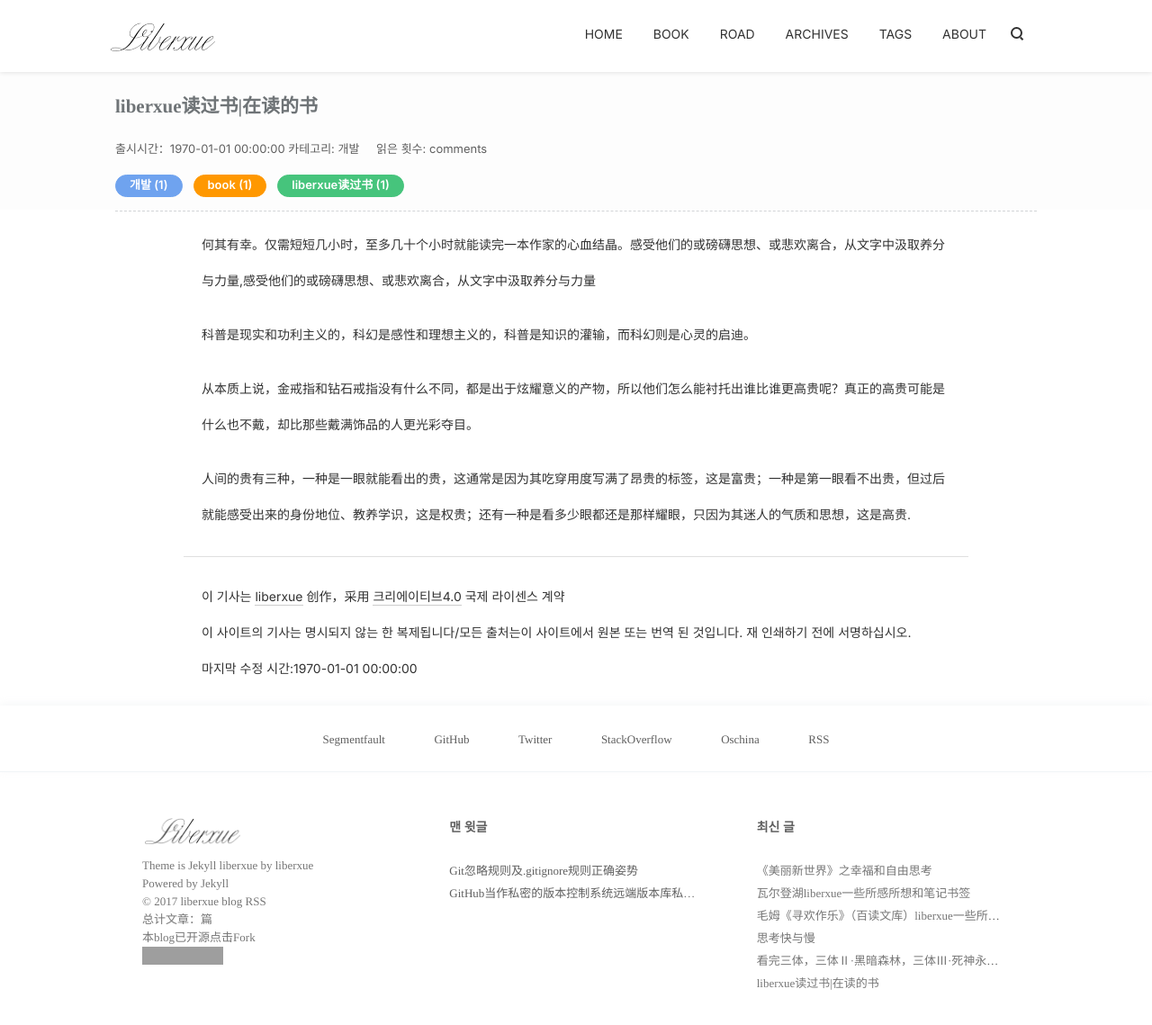
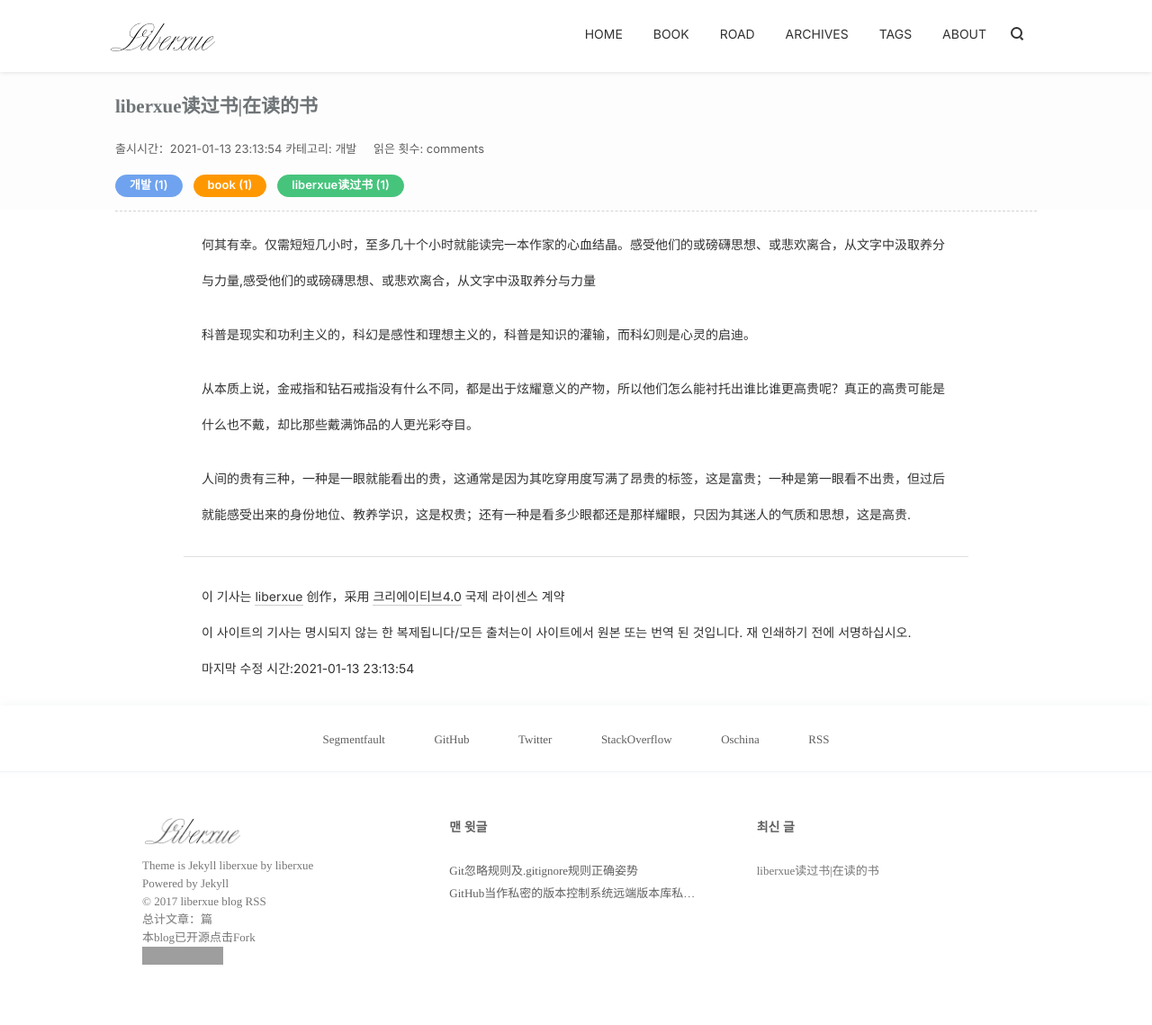
Before and after one commit to EngineerYun/projects, a Jekyll site: the page built from _posts/개발/2021-01-15-bookindex.md, in a window 1280 px wide and 1208 px high. Shown: the top 1139 px of the window at 90% size. Built offline with Jekyll 4.4.1, drawn with Linux system fonts in a browser that asks for light colours; nearby versions of some CDN libraries; comment, search, counter and statistics services are not loaded; some of the changed lines change nothing that is shown; grey boxes are pictures that could not be loaded.

Commit message:
첫 포스트

```diff
--- a/_posts/개발/2017-06-20-santibook.md
+++ /dev/null
@@ -1,65 +0,0 @@
----
-layout: blog
-book: true
-background: purple
-background-image: http://ot1cc1u9t.bkt.clouddn.com/17-7-15/43335546.jpg
-title:  "看完三体，三体Ⅱ·黑暗森林，三体Ⅲ·死神永生全集一些所感所想"
-date:   2017-06-20
-category: 개발
-tags:
-- 三体
-- 黑暗森林
-- 死神
-- 刘慈欣
-- 面壁者
-- 智子
----
-
-
-#### 三体看完了，有些意犹未尽
-
-  特别是在这么一个雨夜，好像和小雨一样，思绪万千，缠缠绵绵。
-
-
-三体这部小说，宏观讲到整个宇宙，微观谈到质子夸克，中及人性。在宇宙的尺度上，人类的历史微不可查，人类文明的发展也微乎其微，人类何去何从？
-
-
-我一次次的被罗辑不被人所理解独自承担起拯救人类重任的那份执着所感伤，一次次的被“前进！前进！前进！”所感动，一次次的被云天明至死不渝的纯爱所感怀。人类是很渺小，有如蝼蚁，在星辰的大海中人类文明连一艘小舟都算不上，可是正因为对生命不屈不挠的顽强，那种为了生存去努力的精神，又让人类那么伟大。人性中也存在许多和生存斗争不太统一的观念，比如贯穿第三部主线的程心的心理描写。
-
-
-
-一开始，在千夫所指之下，我也对程心心存憎恶和愤懑，但看到最后一刻，突然我释然了，或许人性中就是因为存在这种犹豫，这种矛盾，这种柔软，才让人类的世界更加真实更加温暖吧。三体的最后，人类世界留下的是一条小鱼，一汪水草，还有几块青青草地，这是地球最后的一些样貌。顺着程心三人乘着小船飞向坍缩中的宇宙，或许这就是宇宙生命的结束了吧。又或者不是。让我眼前浮现出第一部终结者电影的最后，那车灯下不断后退的黄色隔离带，好似已然结束，又似永无休止。
-
-
- 也许亿万年之后，还有三体文明和地球文明的遗留文明被发现。现在回过头来看这本书，像是一幅无限展开的画卷，充满惊奇，感叹和悲哀。
-
-
-  我是画外的人，却因画中人而感动流泪，我还是最喜欢开头，喜欢叶文洁面对人性的挣扎，喜欢杨冬的过早看清，喜欢丁仪最后的淡定从容，喜欢维德眼中的坚定和狠辣，喜欢罗辑充满神奇的一生，喜欢AA与天明幸福的生活，喜欢褚岩舰长的果断……可我还是不能原谅程心。
-
-#### 三体最好的情话：
-
-
->地球之外我们的星星
-时间之外我们的宇宙
-这个世界上最好的情话和表白莫过于此吧……
-
-
-给时光以生命，而不是给生命以时光
-
-
-#### 主要登场人物
-
-
-叶文洁； 汪淼； 	史强； 	常伟思 ；	杨冬	丁仪	；伊文斯； 罗辑； 	章北海；	弗里德里克·泰勒	；曼努尔·雷迪亚兹；	比尔·希恩斯；	庄颜；	东方延绪；
-；云天明；	程心；	米哈伊尔·瓦季姆；	托马斯·维德；	艾AA；	智子；	关一帆
-
-真心感觉刘慈欣大神不仅是工科生：犯罪心理学  心理学 社会学 社会工程学 都渗透在一章一节一言一语中（刻意用一章一节一言一语是因为当代大部分小说会部分章节和内容刻意去抄相关专业知识硬生生的塞进去）
-...
-
-第一次读是好奇
-第二次是敬畏
-
-何其有幸。仅需短短几小时，至多几十个小时就能读完一本作家的心血结晶。感受他们的或磅礴思想、或悲欢离合，从文字中汲取养分与力量。
-科普是现实和功利主义的，科幻是感性和理想主义的，科普是知识的灌输，而科幻则是心灵的启迪。无论多少年文明和多高大上民族没有科学的滋养也仅仅只是《乌合之众》
-
-最新读刘慈欣大神《2018》刘慈欣《孤独的进化者》 梭罗《瓦尔登湖》《深入理解nginx》
--- a/_posts/개발/2017-07-03-waerdenghu.md
+++ /dev/null
@@ -1,39 +0,0 @@
----
-layout: blog
-book: true
-background: blue
-background-image: http://ot1cc1u9t.bkt.clouddn.com/17-7-15/48174506.jpg
-title:  "瓦尔登湖liberxue一些所感所想和笔记书签"
-date:   2017-07-03 23:13:54
-tags:
-- 梭罗
-- 瓦尔登湖
-category: 개발
-
----
-
-这就是作者写瓦尔登湖的目的，他希望每人各显其面、各行其事，找到各自的独特性和价值取向，万千世界要有不一样的面貌，不一样的味道，人是，更应是。
-
-  当我们看到和自身不同的观点、习俗、人、事、物，不是驳斥排除，不是讽刺挖苦，而是尽可能的看到与你不同事物的合理性和存在的必要性，这就是人事物的成熟。这部书真的越读越有意思了。
-
-“孤独是人生的必修课”，是人生中需要的经历过程中的一段段独处的拼接，想起一句话——“没有在深夜痛哭的人，不足以谈人生。”一个人在经历了深夜痛哭后的来自自我内心的找寻，是经历了从外界给予的疼痛打击后，经历了内心多少时间的迷失和怅惘之后，才可能找寻到自己的内心。梭罗在《瓦尔登湖》
-
-很多时候，我甚至不乐意别人打扰我的独处时光，而我并不是一个孤僻的人。我喜欢独自看书，独自任思绪飘扬，独自写些杂乱无章的文字，独自享受午后飘窗下的阳光。
-
-- 周国平说:
-
- 无聊，寂寞，孤独是三种不同的心境。
-
-无聊是把自我消散于他人之中的欲望，它寻求的是消遣。
-
-寂寞是自我与他人共在的欲望，它寻求的是普通的人间温暖。
- 孤独是把他人接纳到自我之中的欲望，它寻求的是理解。
-
- 无聊者自厌，寂寞者自怜，孤独者自足。无聊是喜剧性的，孤独是悲剧性的，寂寞是中性的。无聊属于生物性的人，寂寞属于社会性的人，孤独属于形而上的人。
-
- 觉得蛮有道理的，尤其是孤独者自足。很多时候，孤独让人专注，使人放松，反倒成为一种适然的享受。
-伐木人的身上有诗人的单纯，也有哲学家的影子，是自然界的一员，又同属于社会。相对于世俗，他反而尊崇自我，有些超脱，可是他又并不知晓，只是过着自己的生活。
-
-他说在这儿砍树已经开心死了，这天底下再也没有比这更棒的乐子。欲望单一且纯粹。
-由此看来，生活要找到自己的乐子所在，并单纯的去坚持的做它，会更容易体会到快乐。
-哈姆雷特很多，快乐的却很少，不是吗？
--- a/_posts/개발/2017-07-09-meilideshijie.md
+++ /dev/null
@@ -1,23 +0,0 @@
----
-layout: blog
-book: true
-title:  "《美丽新世界》之幸福和自由思考"
-background: green
-background-image: http://ot1cc1u9t.bkt.clouddn.com/17-7-15/78939382.jpg
-date:   2017-07-03 23:13:54
-category: 개발
-tags:
-- 美丽新世界
----
-
-书中的美丽新世界，人不是父母生的，而是被培育出来的，人们没有照顾老人的烦恼，也没有婚姻的束缚，甚至不会变老，人们在六十岁的时候还像孩子一样青春靓丽。
-
-人们在几岁的时候就开始接受姓教育，成人以后任意和别人交往，不用只有固定的恋人。
-
-实验室里会给不同的孩子不同的睡眠教育，让他们爱上自己成人后的身份地位，而如果人们在生活中遇到了不开心的事情，就可以食用一种叫做“嗦麻”的药物，吃了嗦麻之后人们就会忘记烦恼，对这种生活产生反抗思想的人，则会被放到一个岛上。
-
-有一个女人因为爱上一个男人，有了孩子被带出了美丽新世界，她未来的几十年就感觉特别的痛苦，所以为什么问人们是喜欢幸福还是喜欢自由呢？
-
-因为人们在幸福中的时候，可能会说我想要一个痛苦的权利，但是当你真正的接触到痛苦的时候，就会很怀念美丽新世界
-
-我从《遥远的救世主》和《天幕红尘》以及《三体》《乌合之众》 《刀锋》等看完之后超级极端和说话几乎都是反群体；不过看完《美丽的世界》看完之后 心态好多了 也学习理解了不少 “ 种菜的和买菜的处的角色和社会地位等立场和环境不一样思考和理解认识承担的责任不同 ”， 感觉作者在表达和描写细节方面有点没有深入或者说翻译者的问题（没看过原著），但是不过还是对我有很大的帮忙和矫正了我的心态。个人愚见哈 ，不喜勿喷哈哈哈
--- a/_posts/개발/2017-6-27-sikaobook.md
+++ /dev/null
@@ -1,74 +0,0 @@
----
-layout: blog
-book: true
-background-image: http://ot1cc1u9t.bkt.clouddn.com/17-7-17/89166189.jpg
-title:  "思考快与慢"
-date:   2017-06-27
-category: 개발
-tags:
-- 思考
-- 快与慢
-excerpt: "关于思考快于慢个人读后感和记录"
----
-
-- 晚饭后，我常常有跑步的习惯。坚持跑步让我感到精力充沛，既能保持精神的专注度，又利于提高身体的感应能力。我喜欢一边跑着一边思考，想一些简单的问题，总结一天的经历。快跑的时候并不适合想一些复杂的问题，高频率的动作明显会干扰思绪。我注意到，一旦进入复杂的计算和深度地思考，我总是会不自觉地慢下脚步甚至停止不动，而慢跑或者散步则不会对思考产生明显的影响。
-为什么深度思考时会不自觉地慢下脚步？
-
-
-- 书中这样解释到：简单地问题对应着系统1，深度思考却需要系统2的帮忙，沿着道路快跑不仅要付出体力，还需要大脑的自我控制，以防止自己减速。自我控制和仔细思考很明显要抢夺努力的有限预算，进一步影响大脑的计算和总结能力，所以我们才会不自觉地停下脚步。
-书中提到的系统1和系统2的问题非常有意思，我将其理解为直觉和理智。当然，这样概括并不全面，所以，在这里我们仍采用作者所说的系统1与系统2:
-
--  系统1的运行是无意识且快速的，不怎么费脑力，没有感觉，完全处于自主控制状态。
-- 系统2将注意力转移到需要费脑力的大脑活动上来，例如复杂的运算。系统2的运行通常与行为、选择和专注等主观体验相关联。
-
-- 合理地运用系统1和系统2非常重要，有些时候并不需要意志力的支撑，人们也能花很长时间和大量精力进行一项工作。
-坚持健身以来，几个同伴最初倒是天天都去，只是酸痛了几天，便再也不去了。反而我隔天一练，倒养成了习惯，几个月下来不仅瘦了10斤，长了肌肉，心理状态也保持的非常不错。
-
-- 豆豆语录中有一句话：太用力的人跑不远，真正坚持到最后的人靠的不是激情，而是恰到好处的喜欢和投入。
-
-- 书中也提到了这种状态，心理学家米哈里将其命名为心流。体验过心流的人将其描述为“一种将大脑注意力毫不费力地集中起来的状态，这种状态可以使人忘却时间的概念，忘掉自己，也忘掉自身问题”。
-
-- 太过用力很容易导致自我损伤，书中所述的心理测试结果屡次证明，刻意掌控意志和进行自我控制很辛苦。如果你太过强迫自己去做某件事，而所面临的压力又难以承受，你就会越来越难以进行自我控制。这种现象被命名为自我损耗。就像你一直在心中默念“不要去想那只北极熊”，反而会让自己不停地去想北极熊。自我抑制不是长久之计，顺其自然才是合理之道。
-
-- 这本书带给我很多思考。所以，这次的书评，我倒想放在最后。
-
-- 我常常想，如果这本书换一个更有趣的名字，应该会有更多的读者。抛去这乏味的标题，其实这是一本非常有趣的书，观点新颖，图文并貌，既有专业性，又不乏趣味。书中将经济学与心理学的知识杂糅在一起，非常吸引人，对我而言，简直比小说读起来还津津有味。当然，书的内容越往后专业类问题越多，可能稍显难懂，没有强烈意愿的可以选择性跳读。
-
-
-
-
-
-  [1]: http://ot1cc1u9t.bkt.clouddn.com/17-7-17/82525896.jpg
-
-![思考快与慢][1]
-
-
-  [2]: http://ot1cc1u9t.bkt.clouddn.com/17-7-17/89133910.jpg
-
-  ![思考快与慢-思考|思考快与慢内容结构解析][2]
-
-
-  [3]: http://ot1cc1u9t.bkt.clouddn.com/17-7-17/95785131.jpg
-
-![思考快与慢内容][4]
-
-
-  [4]: http://ot1cc1u9t.bkt.clouddn.com/17-7-17/5122410.jpg
-
-![思考快与慢-思考与运作][5]
-
-
-  [5]: http://ot1cc1u9t.bkt.clouddn.com/17-7-17/78996389.jpg
-
- ![思考快与慢-思考与联想力量][6]
-
-
-  [6]: http://ot1cc1u9t.bkt.clouddn.com/17-7-17/5122410.jpg
-
-  ![思考快与慢-思考|直觉可能是错觉][7]
-
-
-  [7]: http://ot1cc1u9t.bkt.clouddn.com/17-7-17/75236228.jpg
-
-  ![思考快与慢-思考|系统与运作][7]
-  图片素材来自知乎哈
--- a/_posts/개발/2017-6-27-xuanhuanzuole.md
+++ /dev/null
@@ -1,83 +0,0 @@
----
-layout: blog
-book: true
-title:  "毛姆《寻欢作乐》（百读文库）liberxue一些所感所想和笔记书签"
-tags:
-- 寻欢作乐
-- 毛姆
-- 百读文库
-background-image: http://ot1cc1u9t.bkt.clouddn.com/17-7-15/82431810.jpg
-date:   2017-06-27 23:43:54
-category: 개발
----
-
-#### 背景来源
-
-《寻欢作乐》，并不是专门为了描述爱德华·德里菲尔德和阿尔罗伊·基尔这两个人物。年轻的时候，我跟本书中我称作罗西的那个年轻女人关系十分密切。她有重大的、令人恼怒的过错，但是她长得很美，人也诚实。我和她的关系正如这种关系一贯会有的结果那样后来结束了，但是我对她的回忆年复一年地萦绕在我的脑海中。我知道总有一天我会把她写进一本小说...
-
-#### 简述
-
- 寻欢作乐”（cakes and ale）一语:
-
-出自莎士比亚所作《第十二夜》第二幕第三场托比的一句台词：“你以为自己道德高尚，人家就不能寻欢作乐了吗？”
-
-#### 读后感
-《寻欢作乐》一书通过对“文坛泰斗”德里菲尔德及其周围种种人物的描写揭示了当时英国文学界的种种光怪陆离、可笑可鄙的现象。读者可以从毛姆笔下的作家德里菲尔德从卑微到显赫的一生和市侩文人阿尔罗伊·基尔的形象中看到世态的炎凉和某些文人墨客的虚伪、圆滑，但毛姆更加着意刻画的是书中的女主角罗西。罗西是一个性格颇为复杂的女性，她原是一个酒店的女招待，她从不隐晦自己的低微出身，举止之间毫无矫揉造作的习气，与伪善世故的德里菲尔德的第二个妻子和巴顿·特拉福德太太之流形成鲜明的对比。她本质纯真，心地善良，尽管在男女生活上有些行为不检，但却决不是一个骄奢纵欲的人。“她是一个很好的女人。我从来没有见她发过脾气。你想要她把什么东西给你，只要开口就行了。我从来没有听她说过一句对别人不友好的话，她的心地非常善良。”“她是一个很淳朴的女人。她的天性是健康和坦率的。她愿意让别人感到快乐。”在整个故事结束前的那一章，阿申登在同阿尔罗伊·基尔和德里菲尔德的第二个妻子埃米·德里菲尔德谈论罗西时所说的这些话其实也可以给看成是作者对罗西的性格的概括。作者通过对她在黑马厩镇、伦敦及最后在纽约附近城镇扬克斯三个时期的描写使她的形象逐渐丰满起来，从而成为毛姆所有小说中最鲜明生动、光彩照人的女性形象。
-
-#### 社会评价
-《寻欢作乐》也是毛姆艺术上最圆熟完美的作品，整个小说的布局错落有致，现实的介绍和过去的回忆相互穿插，叙述线索不时前后往复而不失清晰，在貌似散漫的结构中自有巧妙的安排，口语化的叙述简洁流畅，文字干净利落，其间作者在评论当时文学界的状况时锋芒毕露，在模仿茶余饭后故作正经的客厅谈话时更不乏嘲弄挖苦的意味，但是在嘲讽揶揄中却仍包含着对人的理解和同情，无怪现代英国文学评论家A.C.沃尔德认为《寻欢作乐》是毛姆最出色的小说[190]，而当代英国女作家和文艺评论家玛格丽特·德拉布尔也把《寻欢作乐》看作毛姆最才气横溢的作品
-
-##### 语录
-- 你以为自己道德高尚，别人就不能寻欢作乐了吗？
-
-本书的两个重要人物，一个是作家德里菲尔德，另一个是他的第一个妻子罗西。
-
-- 我主要想说一下他的妻子罗西：
-
-本书作者在第一次遇见作家夫妇的时候，曾细致的描写了他们的生活:他们一起骑车，招待客人，逃债。
-
-罗西和很多男人在一起，但是奇怪的事情是这个女人并不招人讨厌。相信大家在文学作品中遇到过很多这样的女子，他们对爱情好像并不专一，他们的行为也很随意。你心里明明知道这样的人爱情道德不太好，但是在作品中看到她却并不觉得讨厌，例如曹雪芹笔下的尤二姐。
-
-虽然性格与尤二姐差别很大，但是这个女人也不讨厌。我认为不讨厌他们的原因可能是，他们的生活是有色彩的。或者说因为他们性格可爱，生活的我不压抑，就算是现实生活中，我相信他们也会是很好的朋友。金庸笔下的程灵素很招人喜欢，但是金庸笔下为了情郎而死的不只她一个，她突出在性格的可爱与真诚，灵素经常吐吐舌头，眨眨眼睛，这也是她可爱的地方。
-
-好像有点跑题了。
-
-再说回罗西，她是一个快乐的人，他不斤斤计较也不婆婆妈妈，即使是后来七老八十了，她做事行为还是轻巧灵动，所有老年人有的缺点她都没有。一句话就是，她永远是一个年轻人。
-
-她不隐瞒自己卑微的工作经历，很直率，对别人都很真诚。她无拘无束，当然也是因为这种性格，让她在很多人看来会有一点放荡。
-
-作家和她在一起的时候是很快乐的，他会唱很滑稽的歌，做很疯狂的事。等他们的生活就可以用一起寻欢作乐来形容。逃债的这一点最有趣，他们装作很有钱的样子到处欠账，然后有一天忽然逃跑了，他们做这些事情的时候有一种恶作剧般的趣味，这里也写他们也是善良的虽然生活有些胡闹，但是他们欠穷人的钱都还了。后来罗西私奔之后，还一直给母亲打钱，可见其实这个女孩子是很善良的。
-
-到后来罗西跑掉了，作家和一个比较虚荣的女人结婚了，他的生活应该算是很无趣了，他每天写东西，为了别人的看法不得不谨小慎微的生活着，这时候他虽然出名了，却经常去酒吧喝闷酒。
-
-所以这就是毛姆给我们的一种思考，是应该本本分分一眼望到头闷闷的过一辈子，还是全部听从自己的内心，爱真心爱的人，做真心想做的事。
-
-其实真的心里无所顾忌的时候，快乐反而会多一些，生活中的苦闷大多数来源于觉得自己不能满足别人的期望，父母也好，亲人也好，朋友也是。
-
-人活着，要听从自己的内心啊，说着容易，做起来难。
-
-#####  liberxue笔记书签：
-
-> 我想到在文学史上还没有过哪个作家在他正在写作一部文学作品的时候自杀的。不管他遇到什么磨难，他都不愿意给后世留下一部未完成的作品。
-
-> 我看着她的脸；我并不认为自己爱上了她，我只是喜欢安安静静坐在她的身旁，看着她那淡金黄色的头发和淡金黄色的皮肤的感觉。
-
-> 一个人听到旁人断言他是一个天才心里总不免会很舒畅。
-
-> 她抛弃他的时候做得极其老练得体，极其敏感乖觉，连贾斯珀·吉本斯本人恐怕都不知道他已经被抛弃了。不过这一点是毋庸置疑的。她不会说任何反对他的话，实际上她压根儿就不愿意再谈到他，别人提起他的时候，她也只略带伤感地微微一笑，接着叹一口气。不过她的微笑是coup de grace[129]，她的叹息则深深地把他埋葬了。
-
-> 我不知道她采用了什么惊人的策略，施展了什么神奇的手腕，表现了什么样的体贴关怀和细腻的同情，说了什么故作娴雅的好听的言辞；我只能从旁猜测，表示钦佩。
-
-> 他们把他比作弥尔顿（因为他的无韵诗声调铿锵），比作济慈（因为他那丰富的引起美感的意象），比作雪莱（因为他那空幻飘逸的想象）
-
-> 最有眼光的评论家都赞扬他的作品，上他家来的朋友们都一致认为总有一天他会受到重视。他们责怪公众竟看不到这儿有一个伟大的作家；既然颂扬一个人的最容易的方法就是贬低另一个人，因此他们任意地诋毁所有那些当时的名声超过德里菲尔德的作家。
-
-> 我想起了住在这儿的所有的人抱有的种种希望，他们对未来的美好憧憬，青年时代的火热的激情；也必然有人感到悔恨莫及，理想破灭，身心疲惫，无可奈何；有多少人在这儿尝到多少人生的喜怒哀乐，其中实际上包含了人类情感的整个范围，所以这间房本身似乎也奇怪地具有一种令人不安、难以捉摸的个性。
-
-> 对一个自己并不畏惧的对手予以赞扬往往是阻碍你真正的竞争对手成功的一个很好的办法
-
-> 美是一条死胡同。它就像一座山峰，一旦攀登到了峰顶，就会发现往前无处可去。
-
-以上算个人笔记和书签在微信读书中，于2017-06-27 23:43:54 总计读完本书在线用时5小时32分钟，微信读书离线不算时长哈
-
-期待于您共鸣！byliberxue
--- a/_posts/개발/1970-01-01-bookindex.md
+++ b/_posts/개발/2021-01-15-bookindex.md
@@ -4,12 +4,12 @@ book: true
 background-image: http://ot1cc1u9t.bkt.clouddn.com/17-7-16/91630214.jpg
 category: 개발
 title: liberxue读过书|在读的书
+date:   2021-01-13 23:13:54
 tags:
 - 개발
 - book
 - liberxue读过书
-redirect_from:
-  - /1970/01/bookindex/
+
 ---
 
 何其有幸。仅需短短几小时，至多几十个小时就能读完一本作家的心血结晶。感受他们的或磅礴思想、或悲欢离合，从文字中汲取养分与力量,感受他们的或磅礴思想、或悲欢离合，从文字中汲取养分与力量
```
